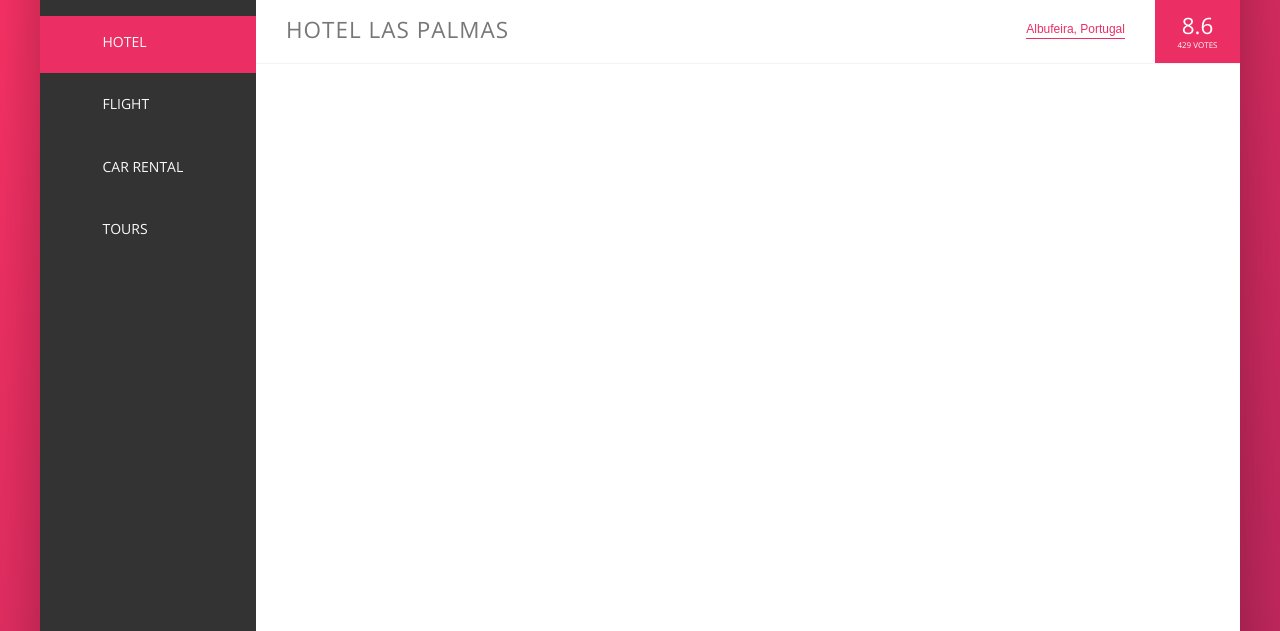
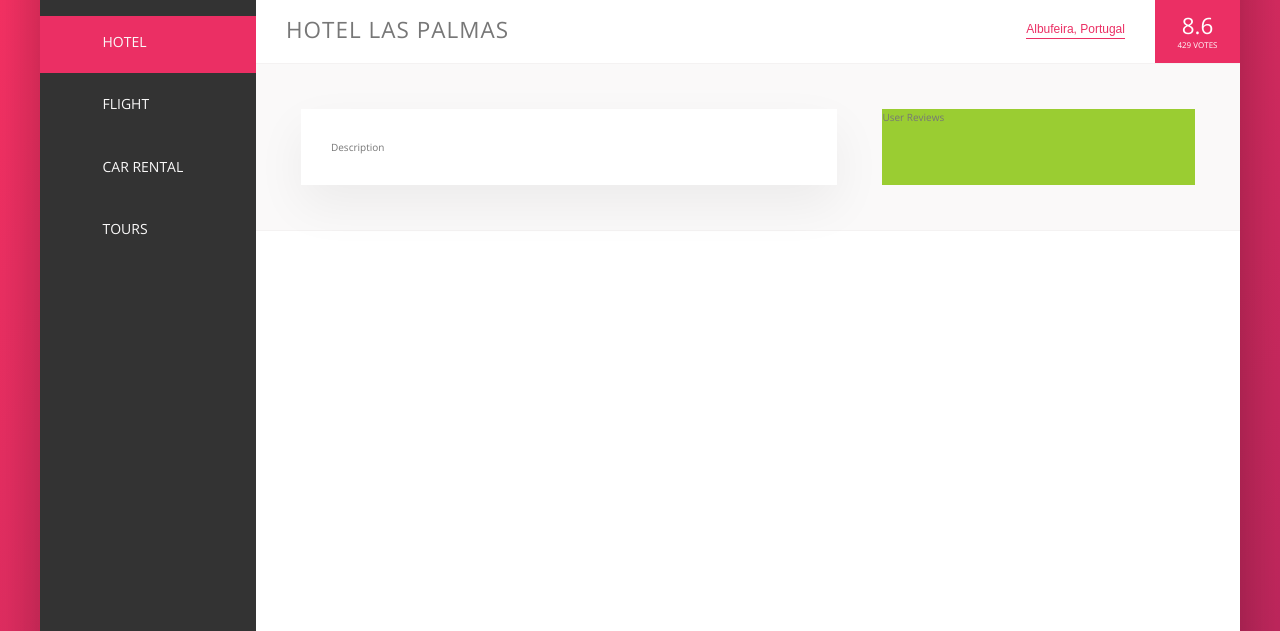
Before and after one commit to jeanwang2dev/trillo, a website: page index.html in a window 1280 px wide. Shown: the part 169-800 px from the top of the page. Drawn offline with nearby package versions, Linux system fonts and the light colour scheme.

Commit message:
add detail content and basic style

```diff
--- a/index.html
+++ b/index.html
@@ -128,7 +128,14 @@
                         </div>
                     </div>
 
-
+                    <div class="detail">
+                        <div class="description">
+                            Description
+                        </div>
+                        <div class="user-reviews">
+                            User Reviews
+                        </div>
+                    </div>
                 </main>
             </div>
         </div>
--- a/sass/_base.scss
+++ b/sass/_base.scss
@@ -21,6 +21,12 @@
      SHADOW
     */
     --shadow-dark: 0 2rem 6rem rgba(0,0,0,.3);
+    --shadow-light: 0 2rem 5rem rgba(0,0,0,.06);
+
+    /*
+     line for border bottom
+    */
+    --line: 1px solid var(--color-grey-light-2);
 }
 
 * {
--- a/sass/_components.scss
+++ b/sass/_components.scss
@@ -213,7 +213,7 @@
 
     display: flex;
     align-items: center;
-    border-bottom: 1px solid var(--color-grey-light-2);
+    border-bottom: var(--line);
 
     &__heading {
         font-size: 2.25rem;
--- a/sass/_layout.scss
+++ b/sass/_layout.scss
@@ -12,7 +12,7 @@
     font-size: 1.4rem;
     height: 7rem;
     background-color: #fff;
-    border-bottom: 1px solid var(--color-grey-light-2);
+    border-bottom: var(--line);
 
     display: flex;
     justify-content: space-between;
@@ -41,3 +41,24 @@
 
     flex: 1;
 }
+
+.detail {
+    display: flex;
+    padding: 4.5rem;
+    background-color: var(--color-grey-light-1);
+    border-bottom: var(--line);
+
+}
+
+.description {
+    background-color: #fff;
+    box-shadow: var(--shadow-light);
+    padding: 3rem;
+    flex: 0 0 60%;
+    margin-right: 4.5rem;
+}
+
+.user-reviews {
+    background-color: yellowgreen;
+    flex: 1;
+}
```
Also changed, not shown: css/style.css.
